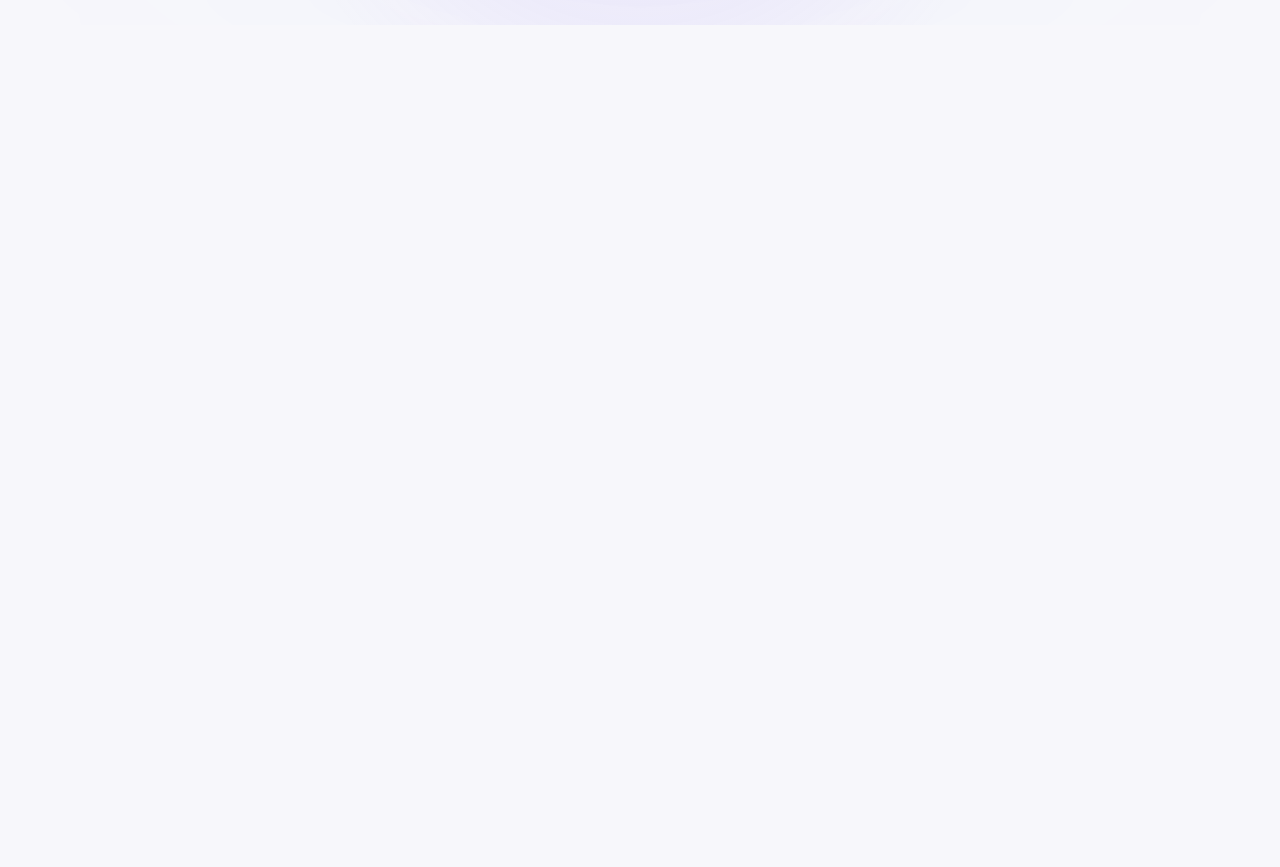
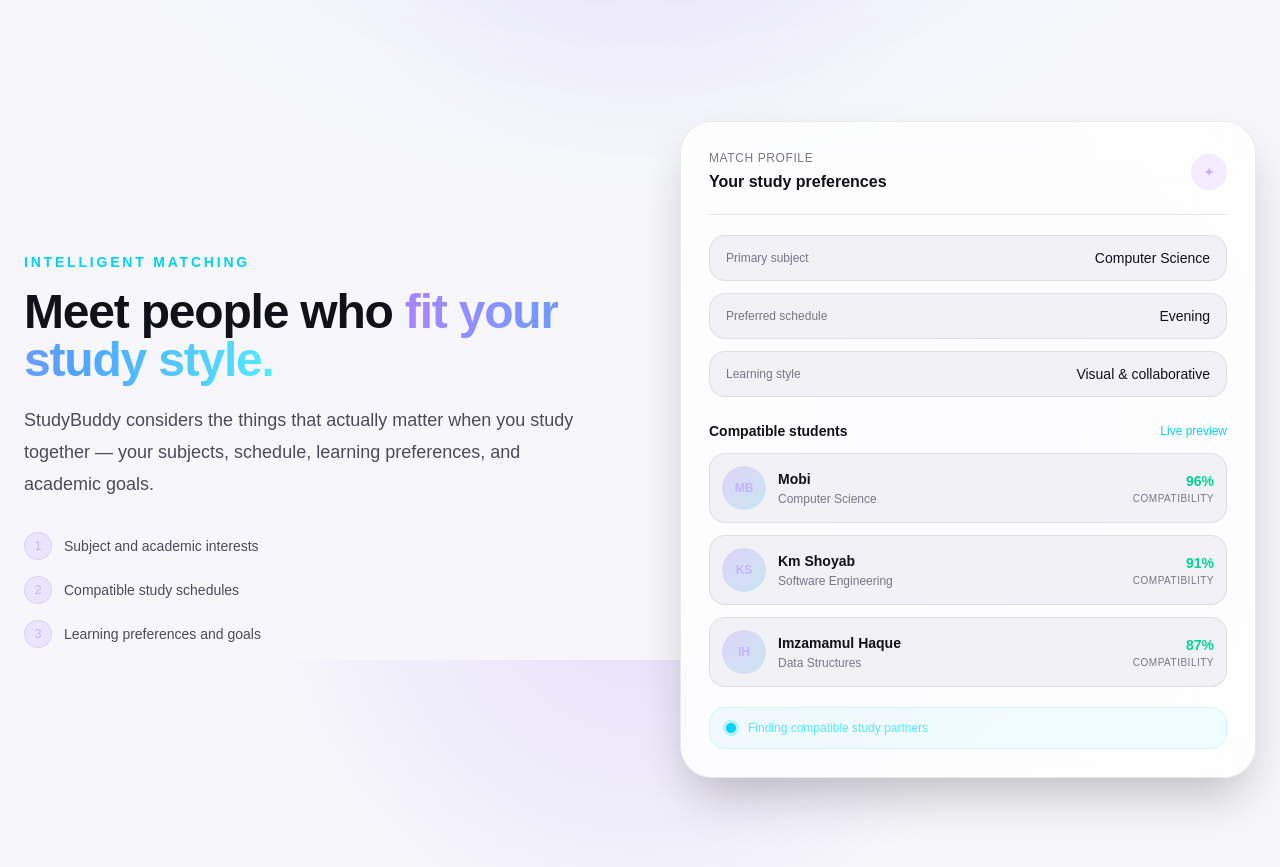
Before and after one commit to KmShoyab/StudyBuddy, a Next.js app in the folder frontend/: page / in a window 1280 px wide. Shown: the part 2540-3407 px from the top of the page. Before the commit the page ends 2565 px from the top, so only its background shows below. Built offline with nearby package versions, Linux system fonts and the light colour scheme.

Commit message:
Architect intelligent study matching experience

```diff
--- a/frontend/app/page.tsx
+++ b/frontend/app/page.tsx
@@ -3,6 +3,7 @@ import Button from "@/components/Button";
 import TrustStats from "@/components/TrustStats";
 import WhyStudyBuddy from "@/components/WhyStudyBuddy";
 import HowItWorks from "@/components/HowItWorks";
+import SmartMatching from "@/components/SmartMatching";
 export default function Home() {
   return (
     <main className="min-h-screen">
@@ -55,6 +56,7 @@ export default function Home() {
       <TrustStats />
       <WhyStudyBuddy />
       <HowItWorks />
+      <SmartMatching />
     </main>
   );
 }
--- /dev/null
+++ b/frontend/components/SmartMatching.tsx
@@ -0,0 +1,190 @@
+const preferences = [
+  {
+    label: "Primary subject",
+    value: "Computer Science",
+  },
+  {
+    label: "Preferred schedule",
+    value: "Evening",
+  },
+  {
+    label: "Learning style",
+    value: "Visual & collaborative",
+  },
+];
+
+const matches = [
+  {
+    initials: "MB",
+    name: "Mobi",
+    subject: "Computer Science",
+    score: 96,
+  },
+  {
+    initials: "KS",
+    name: "Km Shoyab",
+    subject: "Software Engineering",
+    score: 91,
+  },
+  {
+    initials: "IH",
+    name: "Imzamamul Haque",
+    subject: "Data Structures",
+    score: 87,
+  },
+];
+
+export default function SmartMatching() {
+  return (
+    <section className="relative mx-auto max-w-7xl px-6 py-24">
+      <div className="grid items-center gap-14 lg:grid-cols-2 lg:gap-20">
+
+        {/* Product narrative */}
+        <div>
+          <p className="text-sm font-semibold uppercase tracking-[0.2em] text-cyan-400">
+            Intelligent matching
+          </p>
+
+          <h2 className="theme-text-primary mt-4 text-3xl font-bold tracking-tight sm:text-4xl md:text-5xl">
+            Meet people who{" "}
+            <span className="bg-gradient-to-r from-violet-400 via-blue-400 to-cyan-300 bg-clip-text text-transparent">
+              fit your study style.
+            </span>
+          </h2>
+
+          <p className="theme-text-secondary mt-5 max-w-xl text-base leading-8 sm:text-lg">
+            StudyBuddy considers the things that actually matter when you
+            study together — your subjects, schedule, learning preferences,
+            and academic goals.
+          </p>
+
+          <div className="mt-8 space-y-4">
+            {[
+              "Subject and academic interests",
+              "Compatible study schedules",
+              "Learning preferences and goals",
+            ].map((item, index) => (
+              <div
+                key={item}
+                className="flex items-center gap-3"
+              >
+                <div className="flex h-7 w-7 shrink-0 items-center justify-center rounded-full border border-violet-400/20 bg-violet-500/10 text-xs text-violet-300">
+                  {index + 1}
+                </div>
+
+                <p className="theme-text-secondary text-sm">
+                  {item}
+                </p>
+              </div>
+            ))}
+          </div>
+        </div>
+
+        {/* Matching interface */}
+        <div className="relative">
+          <div className="pointer-events-none absolute left-1/2 top-1/2 h-72 w-72 -translate-x-1/2 -translate-y-1/2 rounded-full bg-violet-500/10 blur-[100px]" />
+
+          <div className="relative overflow-hidden rounded-[2rem] border border-[var(--border)] bg-[var(--surface)]/80 p-5 shadow-2xl backdrop-blur-xl sm:p-7">
+
+            {/* Interface header */}
+            <div className="flex items-center justify-between border-b border-[var(--border)] pb-5">
+              <div>
+                <p className="text-xs font-medium uppercase tracking-wider text-[var(--text-muted)]">
+                  Match profile
+                </p>
+
+                <h3 className="theme-text-primary mt-1 font-semibold">
+                  Your study preferences
+                </h3>
+              </div>
+
+              <div className="flex h-9 w-9 items-center justify-center rounded-xl bg-violet-500/10 text-sm text-violet-300">
+                ✦
+              </div>
+            </div>
+
+            {/* Preference matrix */}
+            <div className="mt-5 space-y-3">
+              {preferences.map((preference) => (
+                <div
+                  key={preference.label}
+                  className="flex items-center justify-between gap-4 rounded-2xl border border-[var(--border)] bg-[var(--surface-soft)] px-4 py-3"
+                >
+                  <span className="text-xs text-[var(--text-muted)]">
+                    {preference.label}
+                  </span>
+
+                  <span className="text-right text-sm font-medium text-[var(--text-primary)]">
+                    {preference.value}
+                  </span>
+                </div>
+              ))}
+            </div>
+
+            {/* Match results */}
+            <div className="mt-6">
+              <div className="flex items-center justify-between">
+                <p className="text-sm font-semibold text-[var(--text-primary)]">
+                  Compatible students
+                </p>
+
+                <span className="text-xs text-cyan-400">
+                  Live preview
+                </span>
+              </div>
+
+              <div className="mt-3 space-y-3">
+                {matches.map((match, index) => (
+                  <div
+                    key={match.name}
+                    className="group flex items-center gap-3 rounded-2xl border border-[var(--border)] bg-[var(--surface-soft)] p-3 transition-all duration-300 hover:-translate-y-1 hover:border-violet-400/20 hover:shadow-lg hover:shadow-violet-500/5"
+                    style={{
+                      animationDelay: `${index * 120}ms`,
+                    }}
+                  >
+                    <div className="flex h-11 w-11 shrink-0 items-center justify-center rounded-full bg-gradient-to-br from-violet-500/20 to-cyan-500/20 text-xs font-bold text-violet-300 ring-1 ring-white/5">
+                      {match.initials}
+                    </div>
+
+                    <div className="min-w-0 flex-1">
+                      <p className="truncate text-sm font-semibold text-[var(--text-primary)]">
+                        {match.name}
+                      </p>
+
+                      <p className="mt-0.5 truncate text-xs text-[var(--text-muted)]">
+                        {match.subject}
+                      </p>
+                    </div>
+
+                    <div className="text-right">
+                      <p className="text-sm font-bold text-emerald-400">
+                        {match.score}%
+                      </p>
+
+                      <p className="text-[10px] uppercase tracking-wider text-[var(--text-muted)]">
+                        compatibility
+                      </p>
+                    </div>
+                  </div>
+                ))}
+              </div>
+            </div>
+
+            {/* Matching status */}
+            <div className="mt-5 flex items-center gap-3 rounded-2xl border border-cyan-400/10 bg-cyan-400/5 px-4 py-3">
+              <span className="relative flex h-2.5 w-2.5">
+                <span className="absolute inline-flex h-full w-full animate-ping rounded-full bg-cyan-400 opacity-60" />
+                <span className="relative inline-flex h-2.5 w-2.5 rounded-full bg-cyan-400" />
+              </span>
+
+              <p className="text-xs text-cyan-300">
+                Finding compatible study partners
+              </p>
+            </div>
+          </div>
+        </div>
+
+      </div>
+    </section>
+  );
+}
```
